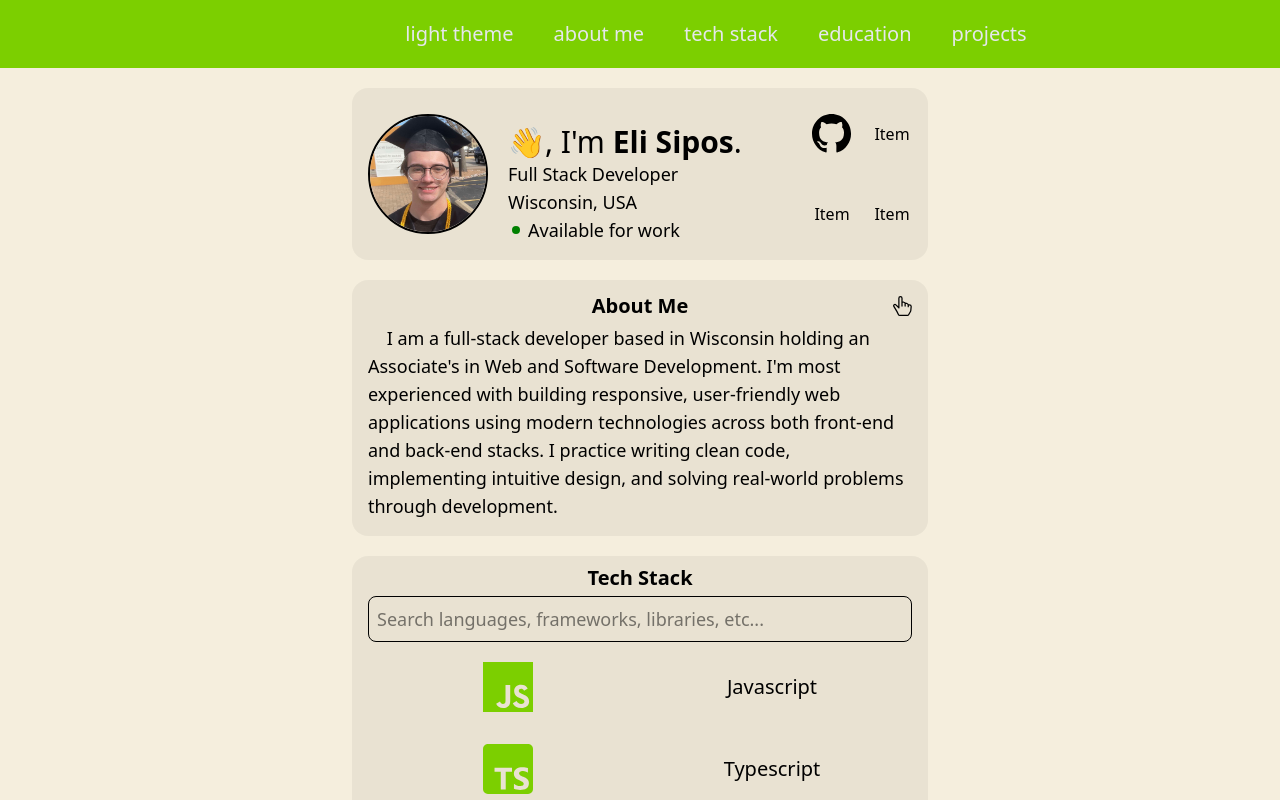
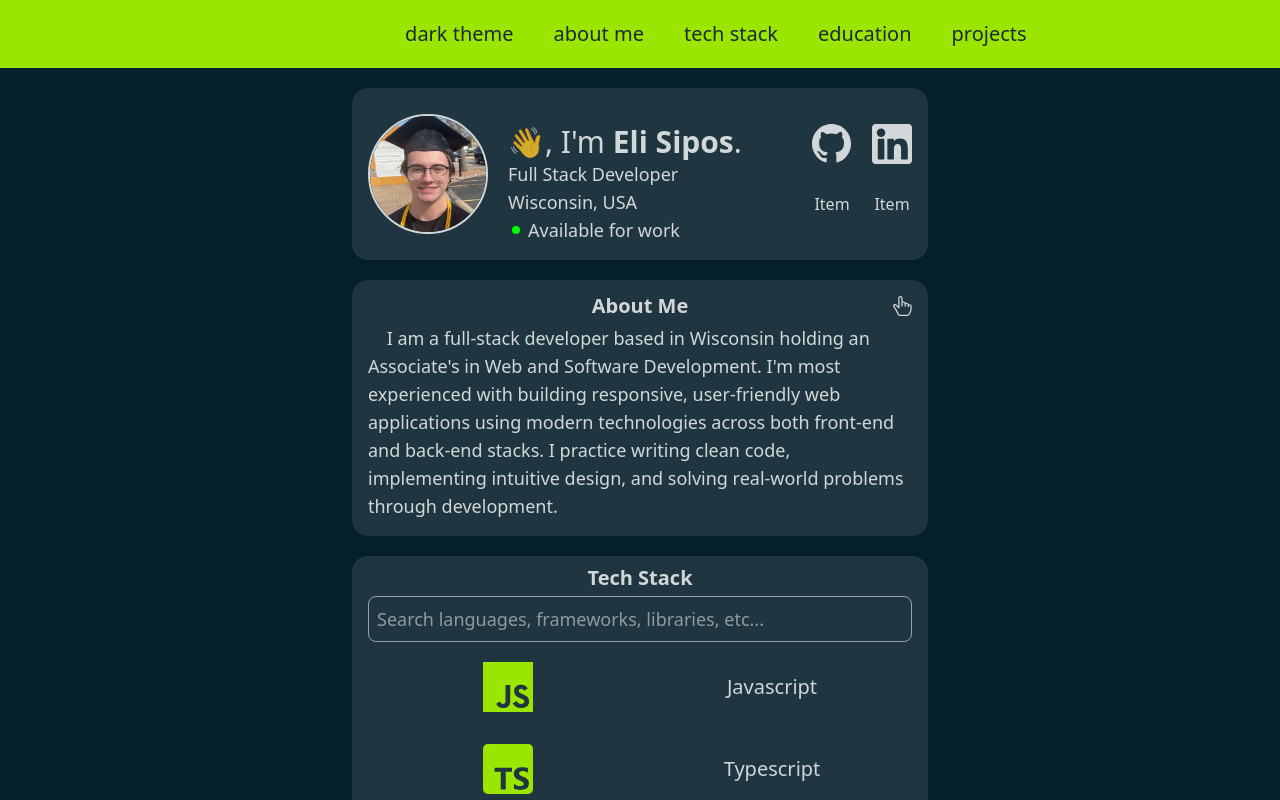
Before and after one commit to elisipos/portfolio, a React (Vite) app: page / in a window 1280 px wide. Shown: the top 800 px of the page. Built offline with nearby package versions, Linux system fonts and the light colour scheme.

Commit message:
made the default theme dark instead on light

```diff
--- a/src/App.jsx
+++ b/src/App.jsx
@@ -6,7 +6,7 @@
 
 function App() {
 
-  const [theme, setTheme] = useState('light');
+  const [theme, setTheme] = useState('dark');
 
   const style = document.documentElement.style;
 
--- a/src/ThemeContext.jsx
+++ b/src/ThemeContext.jsx
@@ -1,3 +1,3 @@
 import { createContext } from "react";
 
-export const ThemeContext = createContext('light');
+export const ThemeContext = createContext('dark');
--- /dev/null
+++ b/src/components/Icons/LinkedInIcon.jsx
@@ -0,0 +1,23 @@
+import React, { useContext } from 'react'
+import { ThemeContext } from '../../ThemeContext'
+
+const LinkedInIcon = () => {
+
+  const {theme, setTheme} = useContext(ThemeContext);
+
+  return (
+    <svg
+      height="40"
+      width="40"
+      viewBox="0 0 382 382"
+      xmlns="http://www.w3.org/2000/svg"
+      xmlSpace="preserve">
+      <path
+        fill={`${theme == 'light' ? 'black' : 'white'}`} fillOpacity={`${theme == 'light' ? '1' : '0.8'}`} fillRule="evenodd" clipRule="evenodd"
+        d="M347.445,0H34.555C15.471,0,0,15.471,0,34.555v312.889C0,366.529,15.471,382,34.555,382h312.889C366.529,382,382,366.529,382,347.444V34.555C382,15.471,366.529,0,347.445,0z M118.207,329.844c0,5.554-4.502,10.056-10.056,10.056H65.345c-5.554,0-10.056-4.502-10.056-10.056V150.403c0-5.554,4.502-10.056,10.056-10.056h42.806c5.554,0,10.056,4.502,10.056,10.056V329.844z M86.748,123.432c-22.459,0-40.666-18.207-40.666-40.666S64.289,42.1,86.748,42.1s40.666,18.207,40.666,40.666S109.208,123.432,86.748,123.432z M341.91,330.654c0,5.106-4.14,9.246-9.246,9.246H286.73c-5.106,0-9.246-4.14-9.246-9.246v-84.168c0-12.556,3.683-55.021-32.813-55.021c-28.309,0-34.051,29.066-35.204,42.11v97.079c0,5.106-4.139,9.246-9.246,9.246h-44.426c-5.106,0-9.246-4.14-9.246-9.246V149.593c0-5.106,4.14-9.246,9.246-9.246h44.426c5.106,0,9.246,4.14,9.246,9.246v15.655c10.497-15.753,26.097-27.912,59.312-27.912c73.552,0,73.131,68.716,73.131,106.472L341.91,330.654L341.91,330.654z"
+      />
+    </svg>
+  )
+}
+
+export default LinkedInIcon
--- a/src/components/Main.jsx
+++ b/src/components/Main.jsx
@@ -15,7 +15,7 @@
     if(userTheme){
       setTheme(userTheme);
     }else{
-      setTheme("light");
+      setTheme("dark");
     }
   }, [])
 
--- a/src/components/Profile/ProfileComp.jsx
+++ b/src/components/Profile/ProfileComp.jsx
@@ -5,6 +5,7 @@
 import { motion } from "framer-motion"
 import GitHubIcon from '../Icons/GitHubIcon';
 import ScaleHoverWrapper from './ScaleHoverWrapper';
+import LinkedInIcon from '../Icons/LinkedInIcon';
 
 const ProfileComp = () => {
 
@@ -25,10 +26,12 @@
         </div>
 
         <div className={`${theme == 'light' ? 'text-black' : 'text-white/80'} flex items-center lg:items-start mt-5 flex-grow`}>
-          <div className="ml-2 md:ml-5">
+          <div className="ml-2 md:ml-5 flex-grow">
+
             <div className="text-3xl w-full">
               <WaveHoverWrapper className="inline-block cursor-default">👋</WaveHoverWrapper>, I'm <span className="font-semibold">Eli Sipos</span>.
             </div>
+
             <div className="text-lg w-full">Full Stack Developer</div>
             <div className="text-lg w-full">Wisconsin, USA</div>
             <div className="ml-5">
@@ -39,13 +42,12 @@
                   <circle cx="8" cy="8" r="8"/>
                 </svg>
               </span>
+
               <span className="absolute -mx-4 -mt-4.5">
                 <svg xmlns="http://www.w3.org/2000/svg" width="8" height="8" fill={`${theme == 'light' ? 'green' : 'lime'}`} viewBox="0 0 16 16">
                   <circle cx="8" cy="8" r="8"/>
                 </svg>
               </span>
-
-            </div>
 
             </div>
           </div>
@@ -57,13 +59,20 @@
             >
               <GitHubIcon />
             </ScaleHoverWrapper>
-          <div className="flex items-center justify-center">Item</div>
+
+            <ScaleHoverWrapper
+              className="flex items-center justify-center"
+              onClick={() => openInNewTab('https://www.linkedin.com/in/eli-sipos-357259366/')}
+            >
+              <LinkedInIcon/>
+            </ScaleHoverWrapper>
             <div className="flex items-center justify-center">Item</div>
             <div className="flex items-center justify-center">Item</div>
           </div>
 
         </div>
       </div>
+    </div>
   )
 }
 
```
Lines whose indentation alone changed are shown as unchanged.
